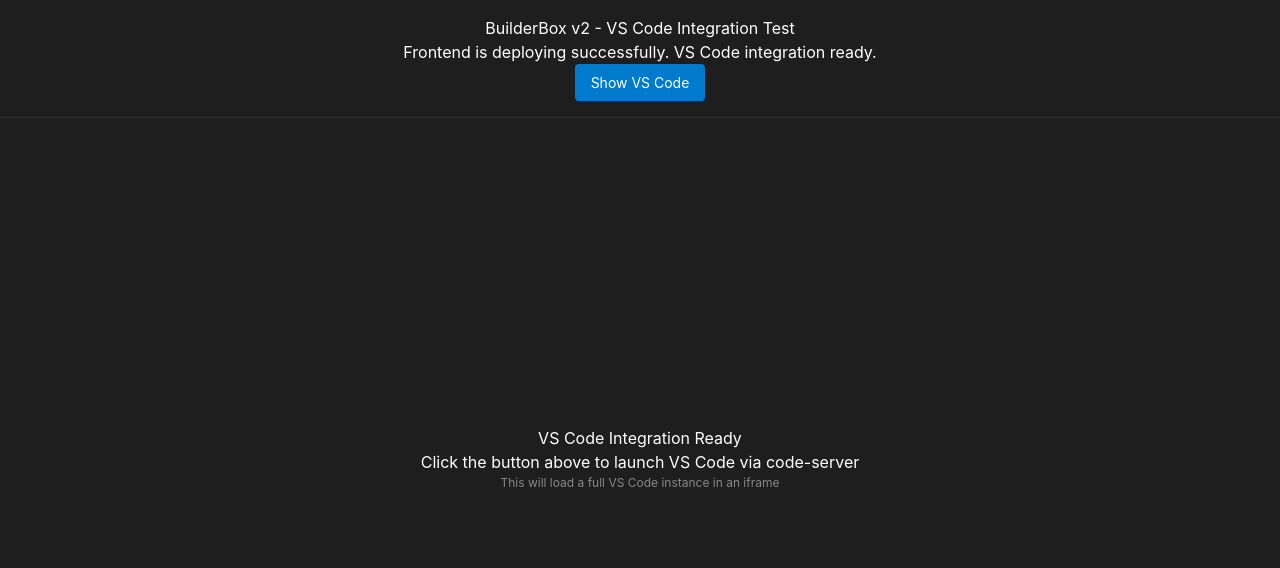
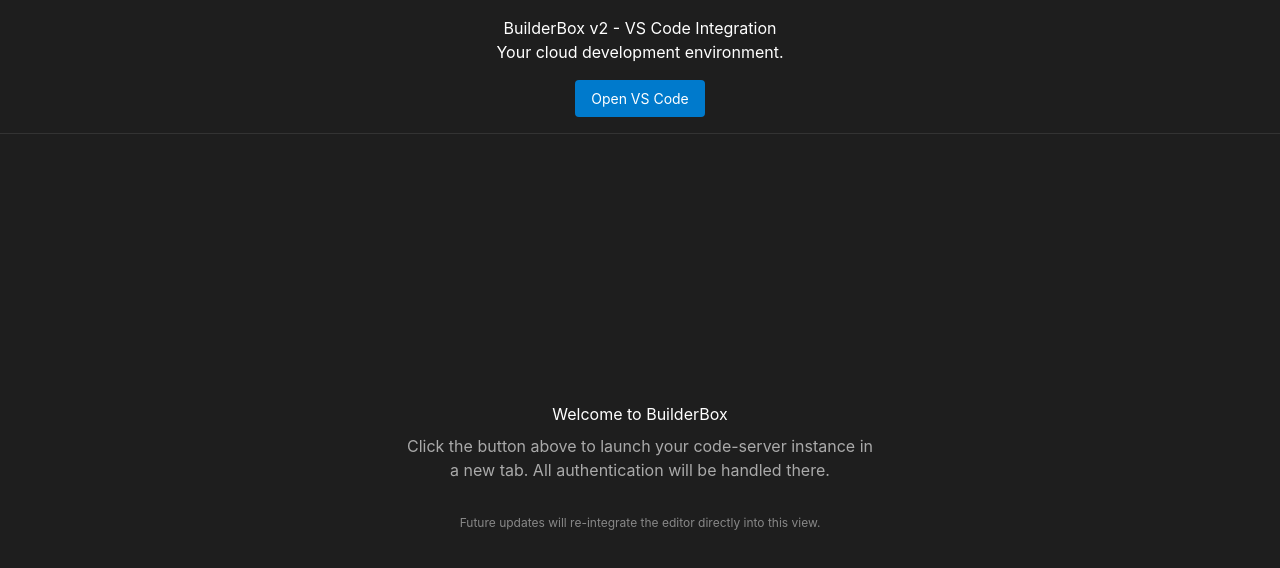
Before and after one commit to mtnmerc/BuildBox, a React (Create React App) app: page / in a window 1280 px wide. Shown: the top 568 px of the page. Built offline with nearby package versions, Linux system fonts and the light colour scheme.

Commit message:
fix: Replace embedded VS Code with new tab link

```diff
--- a/src/App.js
+++ b/src/App.js
@@ -1,8 +1,11 @@
-import React, { useState } from 'react';
-import VSCodeEmbed from './components/VSCodeEmbed';
+import React from 'react';
 
 function App() {
-  const [showVSCode, setShowVSCode] = useState(false);
+  const codeServerUrl = "https://code-server-production-4ab1.up.railway.app";
+
+  const openCodeServer = () => {
+    window.open(codeServerUrl, '_blank', 'noopener,noreferrer');
+  };
 
   return (
     <div style={{ height: '100vh', display: 'flex', flexDirection: 'column' }}>
@@ -14,11 +17,12 @@
         backgroundColor: '#1e1e1e',
         borderBottom: '1px solid #333'
       }}>
-        <h1>BuilderBox v2 - VS Code Integration Test</h1>
-        <p>Frontend is deploying successfully. VS Code integration ready.</p>
+        <h1>BuilderBox v2 - VS Code Integration</h1>
+        <p>Your cloud development environment.</p>
         <button
-          onClick={() => setShowVSCode(!showVSCode)}
+          onClick={openCodeServer}
           style={{
+            marginTop: '1rem',
             padding: '0.5rem 1rem',
             backgroundColor: '#007acc',
             color: 'white',
@@ -28,19 +32,11 @@
             fontSize: '14px'
           }}
         >
-          {showVSCode ? 'Hide VS Code' : 'Show VS Code'}
+          Open VS Code
         </button>
       </div>
 
-      {/* VS Code iframe */}
-      {showVSCode && (
-        <div style={{ flex: 1, position: 'relative' }}>
-          <VSCodeEmbed />
-        </div>
-      )}
-
-      {/* Info panel when VS Code is hidden */}
-      {!showVSCode && (
+      {/* Info panel */}
       <div style={{
         flex: 1,
         display: 'flex',
@@ -49,15 +45,16 @@
         color: 'white',
         backgroundColor: '#1e1e1e'
       }}>
-          <div style={{ textAlign: 'center' }}>
-            <h2>VS Code Integration Ready</h2>
-            <p>Click the button above to launch VS Code via code-server</p>
-            <p style={{ fontSize: '12px', color: '#888' }}>
-              This will load a full VS Code instance in an iframe
+        <div style={{ textAlign: 'center', maxWidth: '500px', padding: '1rem' }}>
+          <h2>Welcome to BuilderBox</h2>
+          <p style={{color: '#aaa', marginTop: '0.5rem'}}>
+            Click the button above to launch your code-server instance in a new tab. All authentication will be handled there.
+          </p>
+          <p style={{ fontSize: '12px', color: '#888', marginTop: '2rem' }}>
+            Future updates will re-integrate the editor directly into this view.
           </p>
         </div>
       </div>
-      )}
     </div>
   );
 }
--- a/src/components/VSCodeEmbed.jsx
+++ /dev/null
@@ -1,18 +0,0 @@
-// VSCodeEmbed.jsx
-import React from 'react';
-
-const VSCodeEmbed = () => {
-  return (
-    <iframe
-      src="https://code-server-production-4ab1.up.railway.app"
-      style={{
-        width: '100%',
-        height: '100%',
-        border: 'none',
-      }}
-      title="VS Code"
-    />
-  );
-};
-
-export default VSCodeEmbed;
```
Lines whose indentation alone changed are shown as unchanged.
